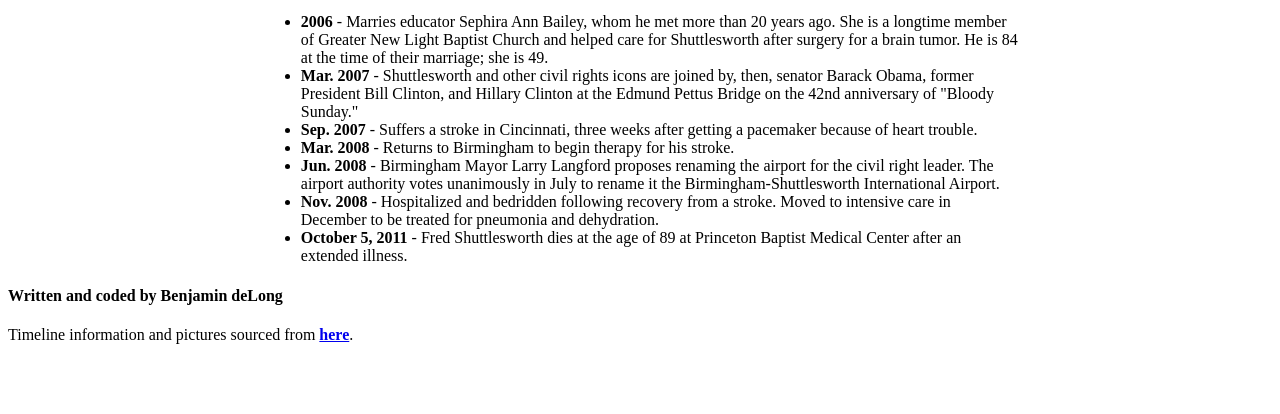
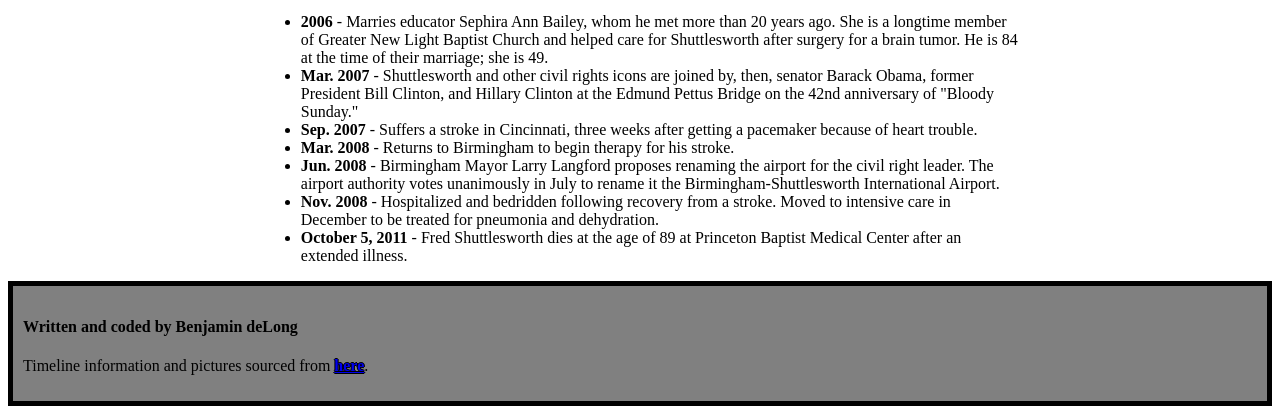
Before and after one commit to bdeLong/Tribute-Page, a plain HTML site: page index.html in a window 1280 px wide. Shown: the part 4367-4781 px from the top of the page. Before the commit the page ends 4727 px from the top, so only its background shows below. Drawn offline with Linux system fonts and the light colour scheme.

Commit message:
finished for real

```diff
--- a/index.html
+++ b/index.html
@@ -36,6 +36,22 @@
     .timeline-pictures{
       width: 50%;
       margin: 10px;
+    }
+
+    .footer{
+      background-color: grey;
+      padding: 10px;
+      border-style: solid;
+      border-color: black;
+      border-width: 5px;
+    }
+
+    .foot-info{
+      color: black;
+    }
+
+    .source{
+      text-shadow: -1px 0 black, 0 1px black, 1px 0 black, 0 -1px black;
     }
   </style>
   </head>
@@ -146,11 +162,11 @@
         </div>
       </div>
     </div>
-    <div class="container footer">
+    <div class="container-fluid footer thumbnail">
       <div class="row">
         <div class="col-xs-12 text-center">
-          <h4>Written and coded by Benjamin deLong</h4>
-          <p>Timeline information and pictures sourced from <strong><a href="http://blog.al.com/spotnews/2011/10/timeline_the_lifework_of_the_r.html" target="_blank">here</a></strong>.
+          <h4 class="foot-info">Written and coded by Benjamin deLong</h4>
+          <p class="foot-info">Timeline information and pictures sourced from <strong><a class="source" href="http://blog.al.com/spotnews/2011/10/timeline_the_lifework_of_the_r.html" target="_blank">here</a></strong>.
         </div>
       </div>
     </div>
```
